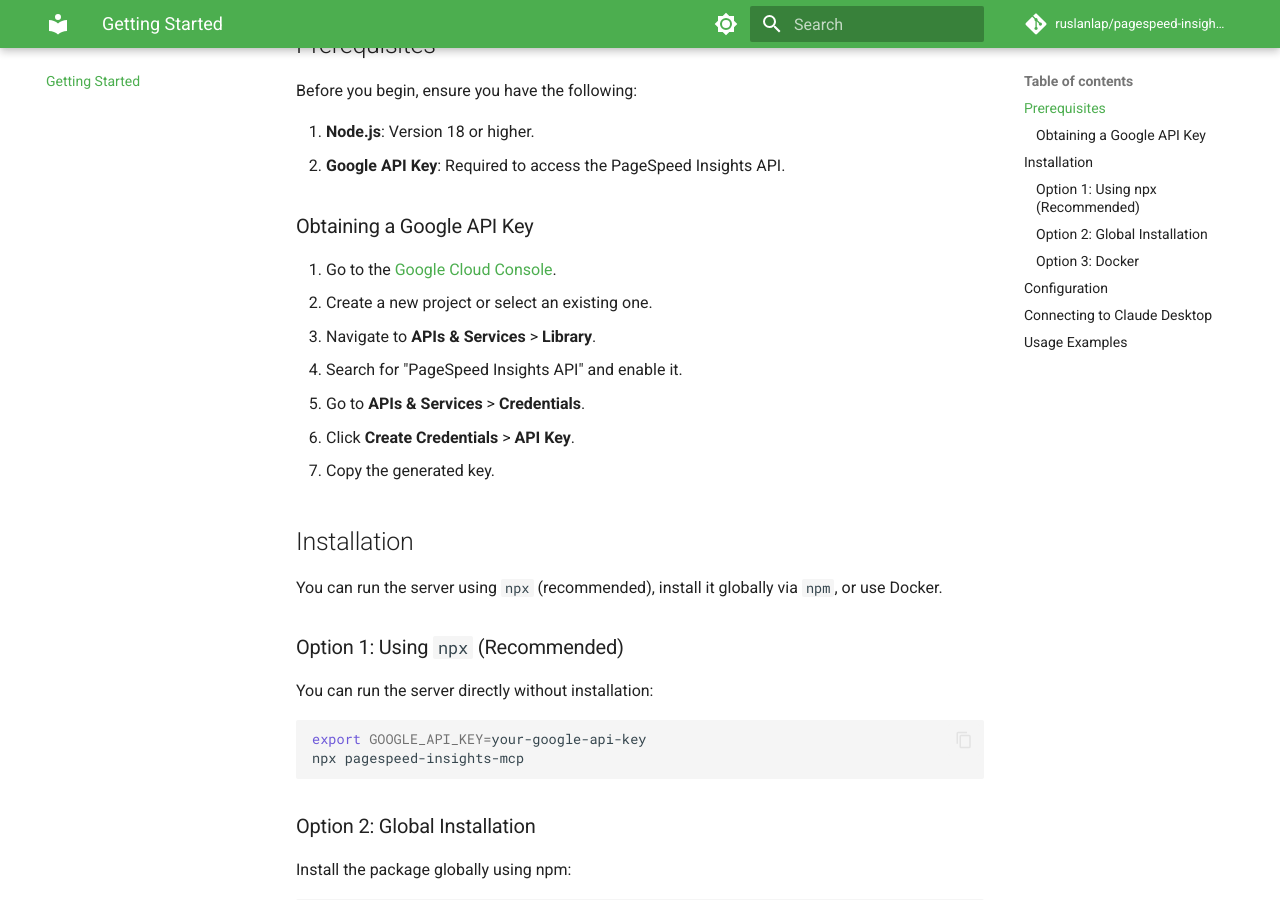
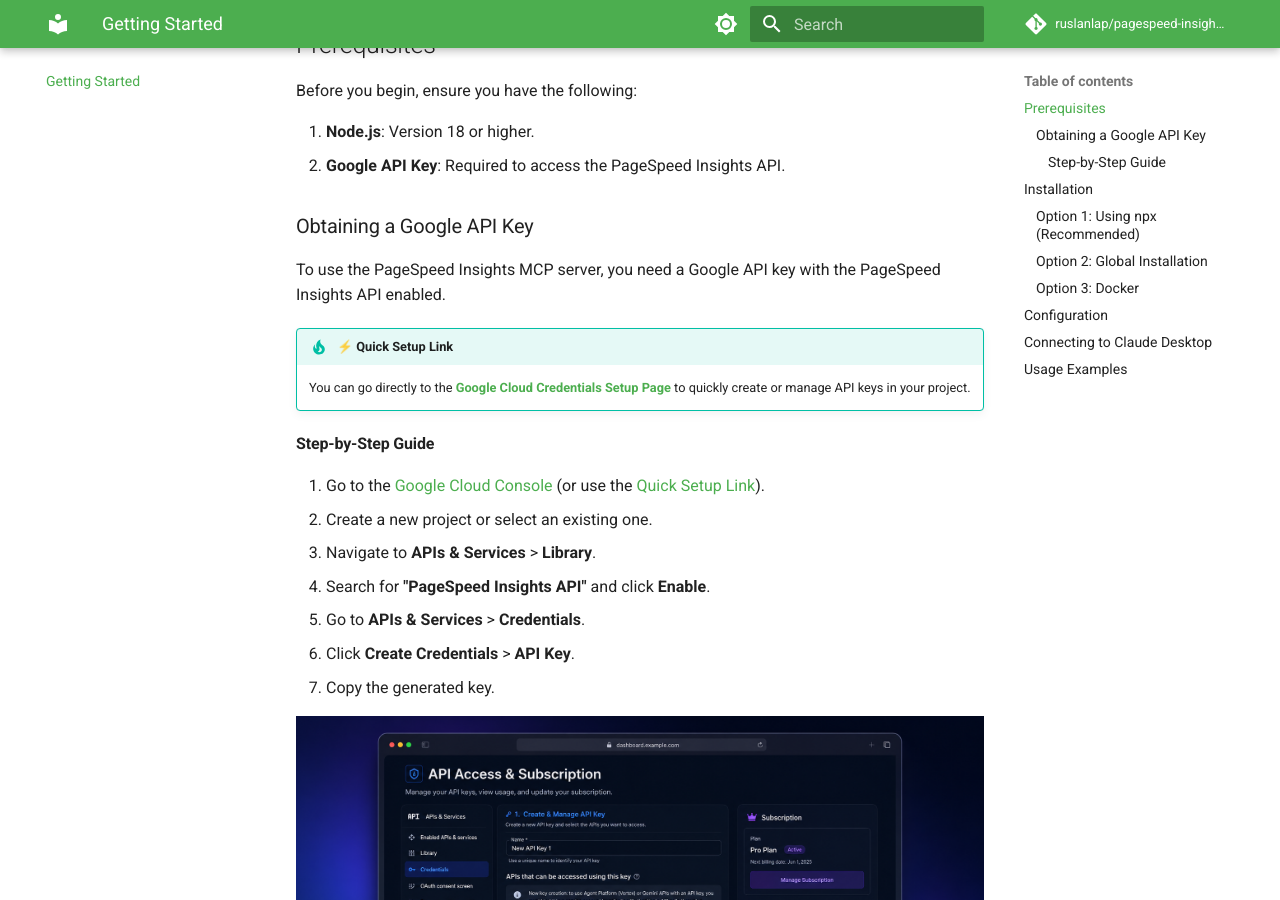
Before and after one commit to ruslanlap/pagespeed-insights-mcp, an MkDocs documentation site: the page built from docs/getting-started.md, in a window 1280 px wide and 900 px high, scrolled down 292 px. Built offline with MkDocs 1.6.1 and Material for MkDocs 9.7.7, drawn with Linux system fonts in a browser that asks for light colours; comment, search, counter and statistics services are not loaded.

Commit message:
docs: add google api key quick setup link and console screenshot

```diff
--- a/docs/getting-started.md
+++ b/docs/getting-started.md
@@ -11,13 +11,22 @@
 
 ### Obtaining a Google API Key
 
-1.  Go to the [Google Cloud Console](https://console.cloud.google.com/).
+To use the PageSpeed Insights MCP server, you need a Google API key with the PageSpeed Insights API enabled.
+
+!!! tip "⚡ Quick Setup Link"
+    You can go directly to the **[Google Cloud Credentials Setup Page](https://console.cloud.google.com/apis/credentials/key/)** to quickly create or manage API keys in your project.
+
+#### Step-by-Step Guide
+
+1.  Go to the [Google Cloud Console](https://console.cloud.google.com/) (or use the [Quick Setup Link](https://console.cloud.google.com/apis/credentials/key/)).
 2.  Create a new project or select an existing one.
 3.  Navigate to **APIs & Services** > **Library**.
-4.  Search for "PageSpeed Insights API" and enable it.
+4.  Search for **"PageSpeed Insights API"** and click **Enable**.
 5.  Go to **APIs & Services** > **Credentials**.
 6.  Click **Create Credentials** > **API Key**.
 7.  Copy the generated key.
+
+![Google Cloud Console API Key Setup](assets/3.png)
 
 ## Installation
 
```
Also changed, not shown: README.md (+20 -8 lines), assets/3.png (added), docs/assets/3.png (added), 3 other files.
